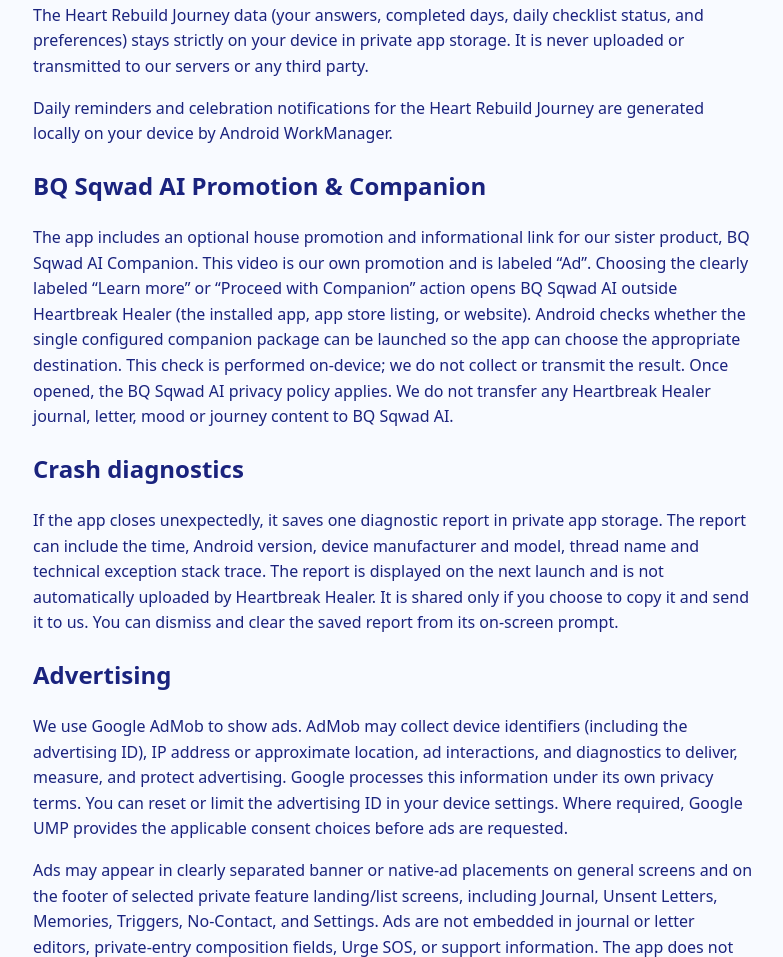
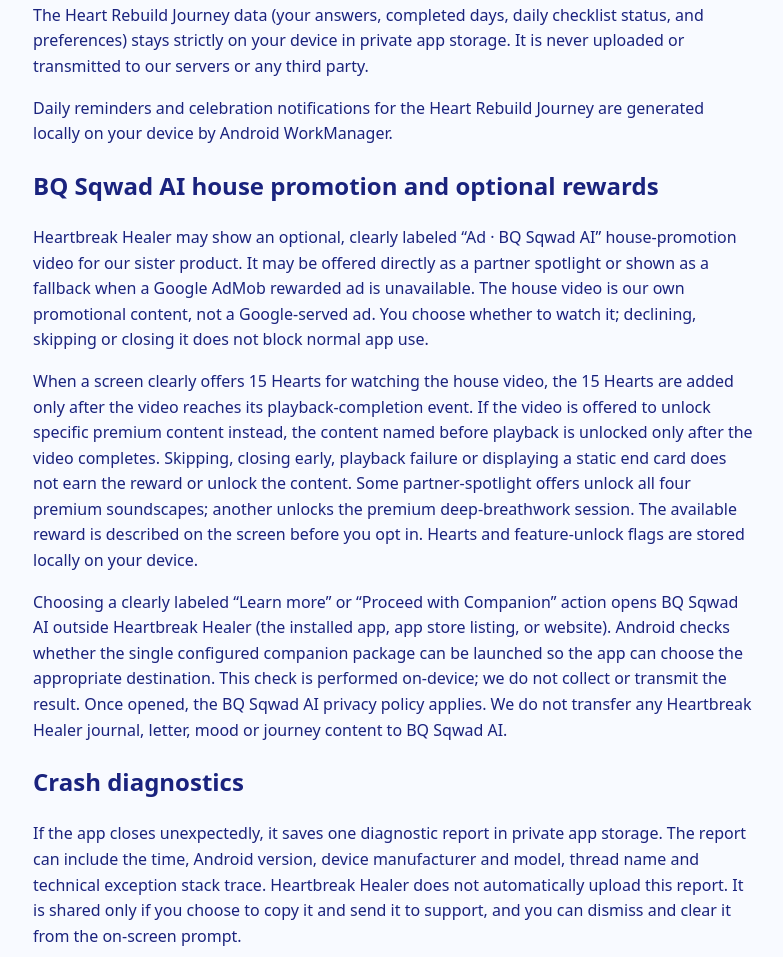
Before and after one commit to Bqsqwadtechnologies/hert-break-, a plain HTML site: page docs/privacy.html in a window 1280 px wide. Shown: the part 487-1444 px from the top of the page, without its empty margins (247-1030 px from the left). Drawn offline with Linux system fonts and the light colour scheme.

Commit message:
Make BQ Sqwad AI video rewards explicit and completion-based

```diff
--- a/docs/privacy.html
+++ b/docs/privacy.html
@@ -18,9 +18,12 @@
   <h2>Heart Rebuild Journey</h2>
   <p>The Heart Rebuild Journey data (your answers, completed days, daily checklist status, and preferences) stays strictly on your device in private app storage. It is never uploaded or transmitted to our servers or any third party.</p>
   <p>Daily reminders and celebration notifications for the Heart Rebuild Journey are generated locally on your device by Android WorkManager.</p>
-  <h2>BQ Sqwad AI Promotion &amp; Companion</h2>
-  <p>The app includes an optional house promotion and informational link for our sister product, BQ Sqwad AI Companion. This video is our own promotion and is labeled “Ad”. Choosing the clearly labeled “Learn more” or “Proceed with Companion” action opens BQ Sqwad AI outside Heartbreak Healer (the installed app, app store listing, or website). Android checks whether the single configured companion package can be launched so the app can choose the appropriate destination. This check is performed on-device; we do not collect or transmit the result. Once opened, the BQ Sqwad AI privacy policy applies. We do not transfer any Heartbreak Healer journal, letter, mood or journey content to BQ Sqwad AI.</p>
+  <h2>BQ Sqwad AI house promotion and optional rewards</h2>
+  <p>Heartbreak Healer may show an optional, clearly labeled “Ad · BQ Sqwad AI” house-promotion video for our sister product. It may be offered directly as a partner spotlight or shown as a fallback when a Google AdMob rewarded ad is unavailable. The house video is our own promotional content, not a Google-served ad. You choose whether to watch it; declining, skipping or closing it does not block normal app use.</p>
+  <p>When a screen clearly offers 15 Hearts for watching the house video, the 15 Hearts are added only after the video reaches its playback-completion event. If the video is offered to unlock specific premium content instead, the content named before playback is unlocked only after the video completes. Skipping, closing early, playback failure or displaying a static end card does not earn the reward or unlock the content. Some partner-spotlight offers unlock all four premium soundscapes; another unlocks the premium deep-breathwork session. The available reward is described on the screen before you opt in. Hearts and feature-unlock flags are stored locally on your device.</p>
+  <p>Choosing a clearly labeled “Learn more” or “Proceed with Companion” action opens BQ Sqwad AI outside Heartbreak Healer (the installed app, app store listing, or website). Android checks whether the single configured companion package can be launched so the app can choose the appropriate destination. This check is performed on-device; we do not collect or transmit the result. Once opened, the BQ Sqwad AI privacy policy applies. We do not transfer any Heartbreak Healer journal, letter, mood or journey content to BQ Sqwad AI.</p>
   <h2>Crash diagnostics</h2>
+  <p>If the app closes unexpectedly, it saves one diagnostic report in private app storage. The report can include the time, Android version, device manufacturer and model, thread name and technical exception stack trace. Heartbreak Healer does not automatically upload this report. It is shared only if you choose to copy it and send it to support, and you can dismiss and clear it from the on-screen prompt.</p>
   <p>If the app closes unexpectedly, it saves one diagnostic report in private app storage. The report can include the time, Android version, device manufacturer and model, thread name and technical exception stack trace. The report is displayed on the next launch and is not automatically uploaded by Heartbreak Healer. It is shared only if you choose to copy it and send it to us. You can dismiss and clear the saved report from its on-screen prompt.</p>
   <h2>Advertising</h2>
   <p>We use Google AdMob to show ads. AdMob may collect device identifiers (including the advertising ID), IP address or approximate location, ad interactions, and diagnostics to deliver, measure, and protect advertising. Google processes this information under its own privacy terms. You can reset or limit the advertising ID in your device settings. Where required, Google UMP provides the applicable consent choices before ads are requested.</p>
```
